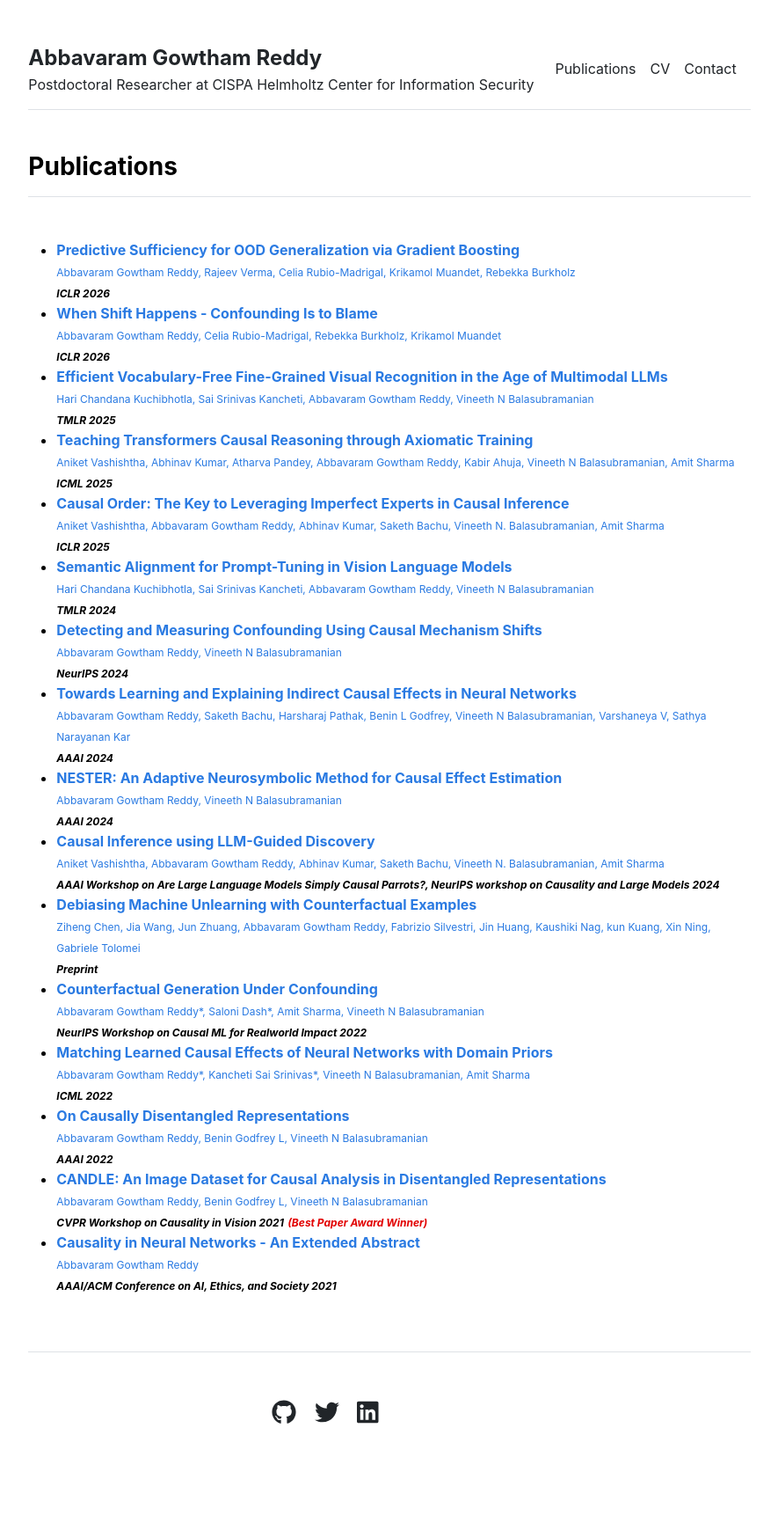
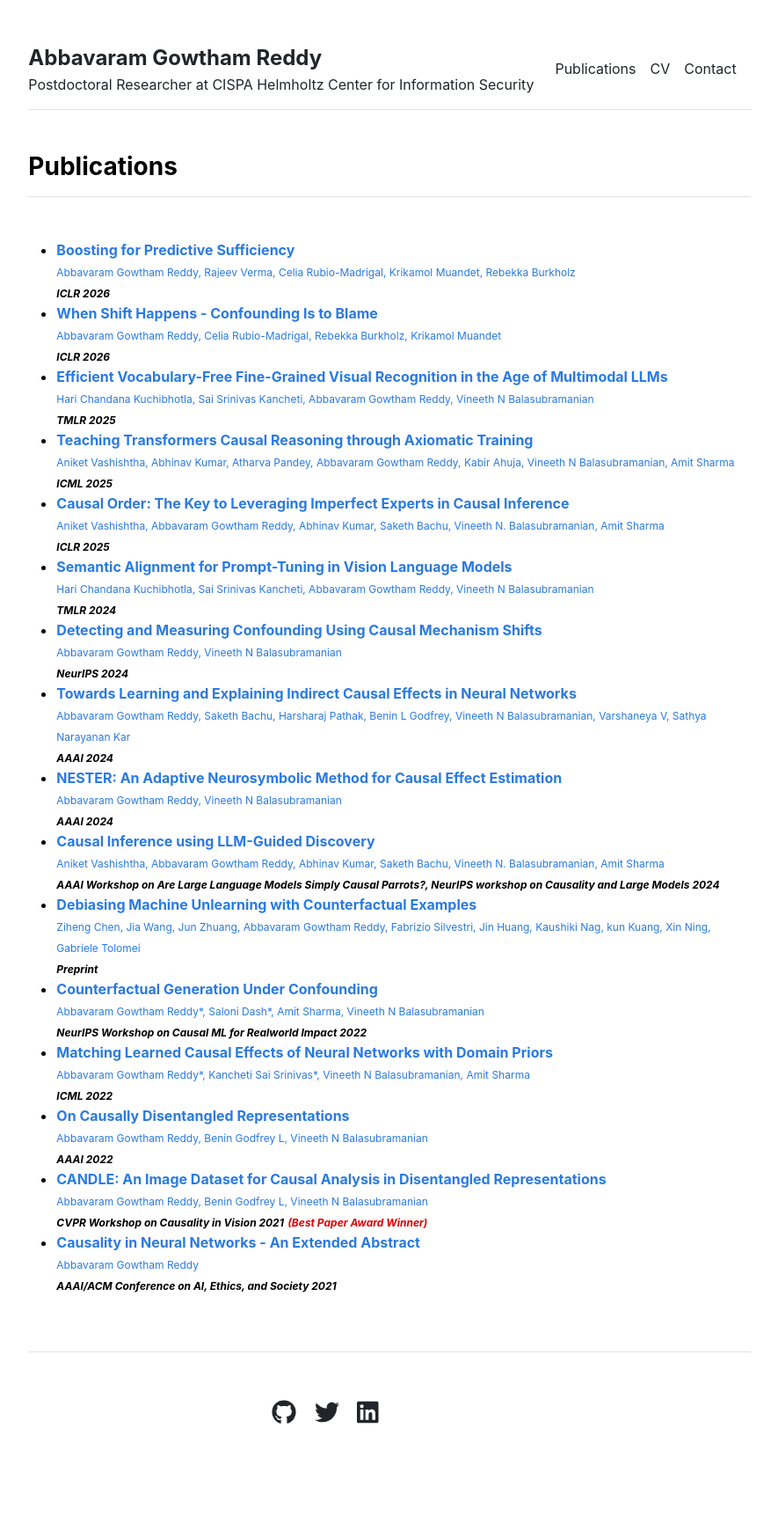
Before and after one commit to gautam0707/gautam0707.github.io, a Jekyll site: the page built from publications.md, in a window 1280 px wide. Shown: the whole page at 88% size, without its empty margins (197-1082 px from the left). Built offline with Jekyll 4.4.1, drawn with Linux system fonts in a browser that asks for light colours; a style sheet for code colours, icons or effects is not loaded.

Commit message:
Update publications.yml

```diff
--- a/_data/publications.yml
+++ b/_data/publications.yml
@@ -2,7 +2,7 @@ index:
 - {venue: 'ICLR',
   year: '2026',
   authors: "Abbavaram Gowtham Reddy, Rajeev Verma, Celia Rubio-Madrigal, Krikamol Muandet, Rebekka Burkholz",
-  title: 'Predictive Sufficiency for OOD Generalization via Gradient Boosting',
+  title: 'Boosting for Predictive Sufficiency',
   url: 'https://openreview.net/pdf?id=1mQT8PXIy8'}
 - {venue: 'ICLR',
   year: '2026',
```
